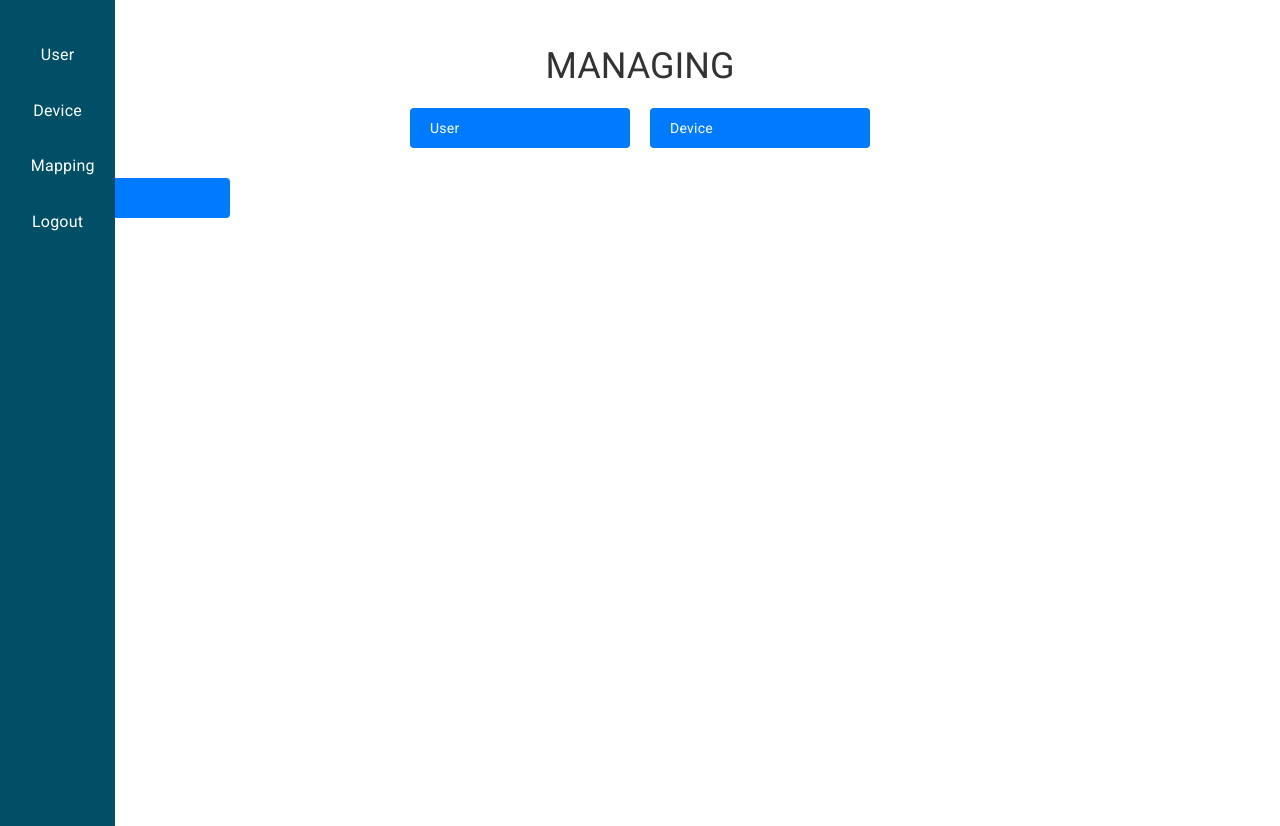
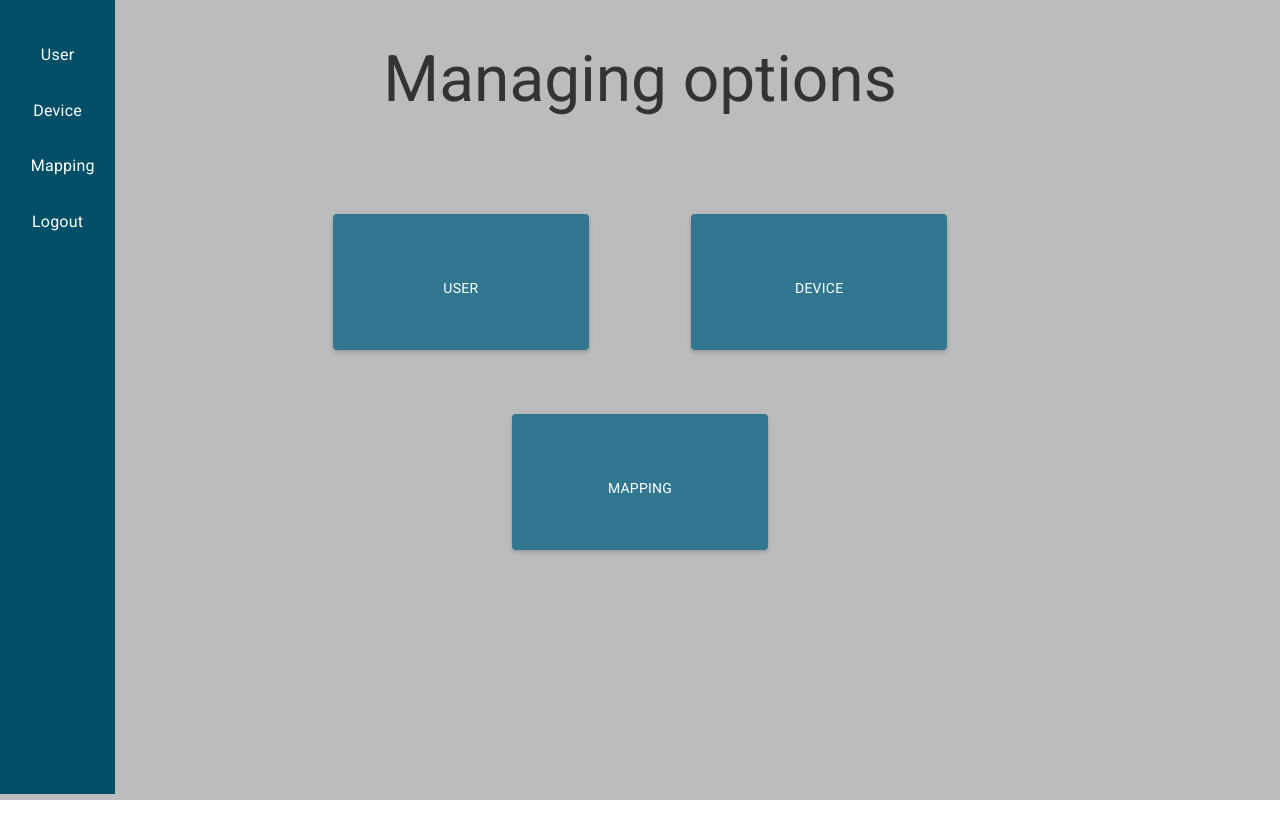
Before and after one commit to Lavg21/Energy_Management_System, an Angular app in the folder energy-management-system-frontend/: page /admin-menu in a window 1280 px wide. After the commit the page ends 800 px from the top, so only its background shows below. Built offline with nearby package versions, Linux system fonts and the light colour scheme.

Commit message:
added admin-menu

```diff
--- a/energy-management-system-frontend/src/app/components/admin-menu/admin-menu.component.css
+++ b/energy-management-system-frontend/src/app/components/admin-menu/admin-menu.component.css
@@ -2,13 +2,14 @@ html, body, * {
   margin: 0;
   padding: 0;
   overflow-y: hidden;
+  background-color: #bdbcbc;
 }
 
 app-navbar {
   position: absolute;
   top: 0;
   left: 0;
-  height: 100%;
+  height: 96%;
   width: 7%;
   background-color: #004f67;
   color: white;
@@ -19,12 +20,14 @@ app-navbar {
 
 .page-title {
   text-align: center;
-  margin-top: 50px;
+  margin-top: 3%;
 }
 
 .page-title h1 {
-  font-size: 36px;
+  font-size: 4rem;
   color: #333;
+  padding-top: 2%;
+  padding-bottom: 2%;
 }
 
 .button-container {
@@ -32,6 +35,7 @@ app-navbar {
 }
 
 .button-row {
+  margin-top: 2%;
   display: flex;
   justify-content: center;
   align-items: center;
@@ -39,23 +43,28 @@ app-navbar {
 
 .button {
   display: inline-block;
-  padding: 10px 20px;
-  margin: 10px;
-  background-color: #007BFF;
+  padding: 5%;
+  margin: 4%;
+  background-color: rgba(3, 96, 128, 0.75);
   color: #fff;
   text-decoration: none;
+  text-align: center;
   border: none;
   border-radius: 4px;
   cursor: pointer;
   transition: background-color 0.3s;
-  width: 180px; /* Adjust the width to your preference */
+  width: 10%;
+  height: 1vh;
+  box-shadow: 0 2px 4px rgba(0, 0, 0, 0.2);
 }
 
 .button:hover {
-  background-color: #0056b3;
+  background-color: rgba(0, 79, 103, 0.75);
+  box-shadow: 0 4px 8px rgba(0, 0, 0, 0.3);
 }
 
 .button-below {
   display: inline-block;
-  margin-top: 20px;
+  margin-top: 1%;
+  margin-left: 40%;
 }
--- a/energy-management-system-frontend/src/app/components/admin-menu/admin-menu.component.html
+++ b/energy-management-system-frontend/src/app/components/admin-menu/admin-menu.component.html
@@ -2,15 +2,15 @@
 <body>
 <div class="page-content">
   <div class="page-title">
-    <h1>MANAGING</h1>
+    <h1>Managing options</h1>
   </div>
 </div>
 <div class="menu-container">
   <div class="button-row">
-    <a routerLink="" class="button">User</a>
-    <a routerLink="" class="button">Device</a>
+    <a href="" class="button">USER</a>
+    <a href="" class="button">DEVICE</a>
   </div>
-  <a routerLink="" class="button button-below">Mapping</a>
+  <a href="" class="button button-below">MAPPING</a>
 </div>
 <app-navbar></app-navbar>
 </body>
```
